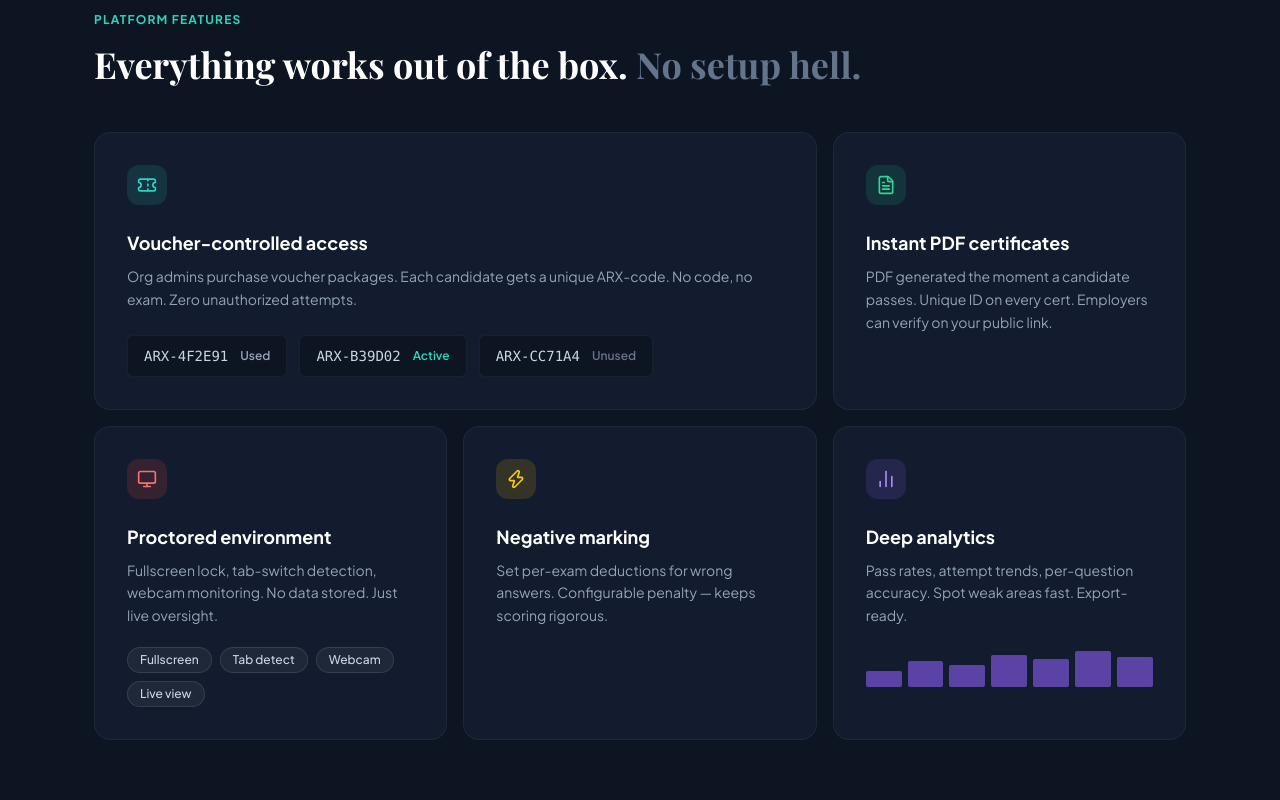
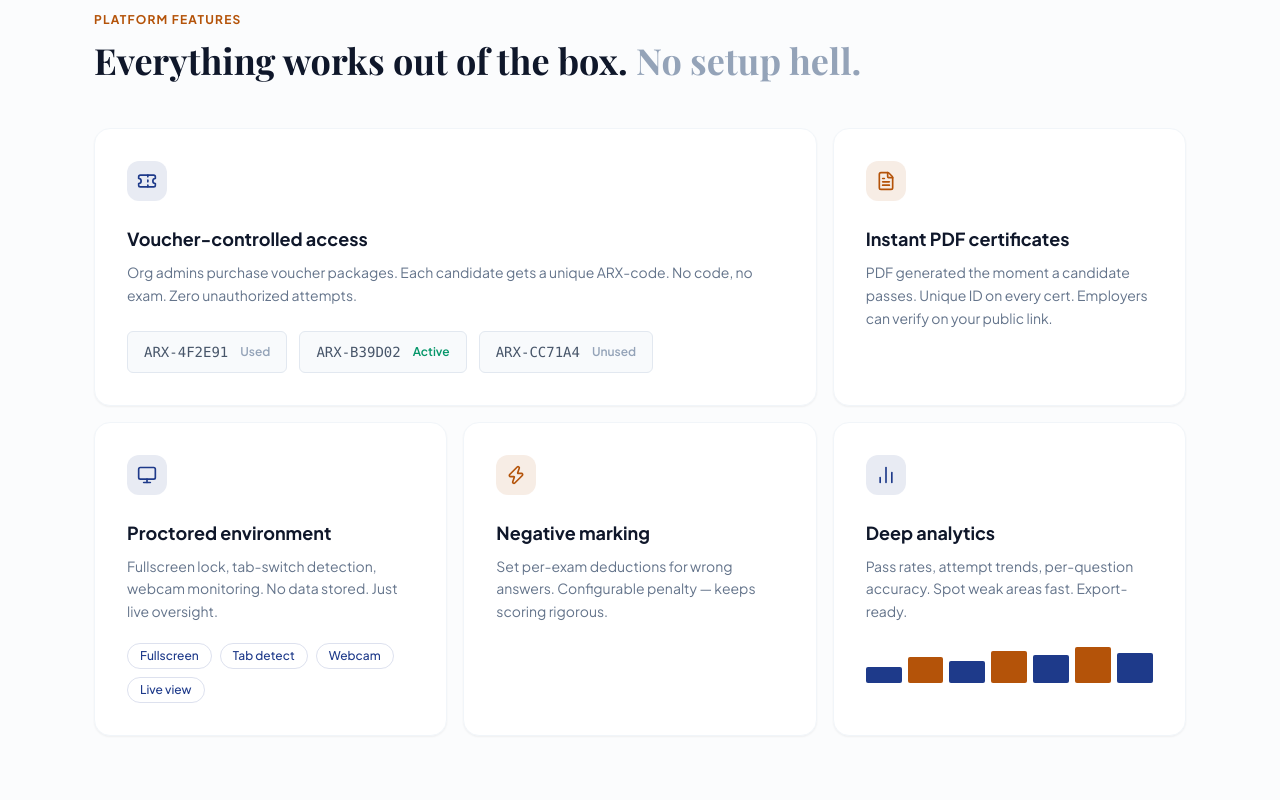
Before and after one commit to Aman-0402/certibyte, a React (Vite) app in the folder frontend/: page / in a window 1280 px wide. Shown: the part 3700-4500 px from the top of the page. Built offline with nearby package versions, Linux system fonts and the light colour scheme; a web font is replaced by a local one.

Commit message:
fix: retheme PlatformFeatures to light navy/gold palette

```diff
--- a/frontend/src/components/PlatformFeatures.tsx
+++ b/frontend/src/components/PlatformFeatures.tsx
@@ -2,28 +2,30 @@ import { Ticket, FileText, Monitor, Zap, BarChart2 } from 'lucide-react'
 import { useScrollReveal } from '@/hooks/useScrollReveal'
 
 const VOUCHER_CODES = [
-  { code: 'ARX-4F2E91', status: 'Used',   color: 'text-slate-400' },
-  { code: 'ARX-B39D02', status: 'Active', color: 'text-teal-400'  },
-  { code: 'ARX-CC71A4', status: 'Unused', color: 'text-slate-500' },
+  { code: 'ARX-4F2E91', status: 'Used',   statusCls: 'text-slate-400'  },
+  { code: 'ARX-B39D02', status: 'Active', statusCls: 'text-emerald-600' },
+  { code: 'ARX-CC71A4', status: 'Unused', statusCls: 'text-slate-400'  },
 ]
 
 const BAR_HEIGHTS = [40, 65, 55, 80, 70, 90, 75]
+
+const CARD_BASE = 'bg-white rounded-2xl border border-slate-100 shadow-sm p-8'
 
 export function PlatformFeatures() {
   const reveal = useScrollReveal()
 
   return (
-    <section className="py-24 bg-[#0d1523]" id="platformFeatures">
+    <section className="py-24 bg-slate-50/50" id="platformFeatures">
       <div className="max-w-[1140px] mx-auto px-6">
 
         {/* Header */}
         <div ref={reveal} className="rv mb-12">
-          <div className="text-xs font-bold tracking-widest text-teal-400 uppercase mb-4">
+          <div className="text-xs font-bold tracking-widest text-gold uppercase mb-3">
             Platform Features
           </div>
-          <h2 className="font-serif text-3xl lg:text-4xl font-bold text-white">
+          <h2 className="font-serif text-3xl lg:text-4xl font-bold text-navy-dark">
             Everything works out of the box.{' '}
-            <span className="text-slate-500">No setup hell.</span>
+            <span className="text-slate-400">No setup hell.</span>
           </h2>
         </div>
 
@@ -31,50 +33,47 @@ export function PlatformFeatures() {
         <div className="grid grid-cols-1 md:grid-cols-3 gap-4">
 
           {/* Voucher — wide */}
-          <div
-            ref={reveal}
-            className="rv md:col-span-2 bg-[#131c2e] rounded-2xl p-8 border border-white/5"
-          >
-            <div className="w-10 h-10 rounded-xl bg-teal-500/15 flex items-center justify-center mb-6">
-              <Ticket className="w-5 h-5 text-teal-400" />
+          <div ref={reveal} className={`rv md:col-span-2 ${CARD_BASE}`}>
+            <div className="w-10 h-10 rounded-xl bg-navy/10 flex items-center justify-center mb-6">
+              <Ticket className="w-5 h-5 text-navy" />
             </div>
-            <h3 className="text-white font-bold text-lg mb-2">Voucher-controlled access</h3>
-            <p className="text-slate-400 text-sm leading-relaxed mb-6">
+            <h3 className="text-navy-dark font-bold text-lg mb-2">Voucher-controlled access</h3>
+            <p className="text-slate-500 text-sm leading-relaxed mb-6">
               Org admins purchase voucher packages. Each candidate gets a unique ARX-code.
               No code, no exam. Zero unauthorized attempts.
             </p>
             <div className="flex flex-wrap gap-3">
-              {VOUCHER_CODES.map(({ code, status, color }) => (
+              {VOUCHER_CODES.map(({ code, status, statusCls }) => (
                 <div
                   key={code}
-                  className="flex items-center gap-3 bg-[#0d1523] rounded-lg px-4 py-2.5 border border-white/5"
+                  className="flex items-center gap-3 bg-slate-50 rounded-lg px-4 py-2.5 border border-slate-200"
                 >
-                  <span className="text-slate-300 text-sm font-mono">{code}</span>
-                  <span className={`text-xs font-semibold ${color}`}>{status}</span>
+                  <span className="text-slate-600 text-sm font-mono">{code}</span>
+                  <span className={`text-xs font-semibold ${statusCls}`}>{status}</span>
                 </div>
               ))}
             </div>
           </div>
 
           {/* PDF Certificates */}
-          <div ref={reveal} className="rv bg-[#131c2e] rounded-2xl p-8 border border-white/5">
-            <div className="w-10 h-10 rounded-xl bg-emerald-500/15 flex items-center justify-center mb-6">
-              <FileText className="w-5 h-5 text-emerald-400" />
+          <div ref={reveal} className={`rv ${CARD_BASE}`}>
+            <div className="w-10 h-10 rounded-xl bg-gold/10 flex items-center justify-center mb-6">
+              <FileText className="w-5 h-5 text-gold" />
             </div>
-            <h3 className="text-white font-bold text-lg mb-2">Instant PDF certificates</h3>
-            <p className="text-slate-400 text-sm leading-relaxed">
+            <h3 className="text-navy-dark font-bold text-lg mb-2">Instant PDF certificates</h3>
+            <p className="text-slate-500 text-sm leading-relaxed">
               PDF generated the moment a candidate passes. Unique ID on every cert.
               Employers can verify on your public link.
             </p>
           </div>
 
           {/* Proctored */}
-          <div ref={reveal} className="rv bg-[#131c2e] rounded-2xl p-8 border border-white/5">
-            <div className="w-10 h-10 rounded-xl bg-red-500/15 flex items-center justify-center mb-6">
-              <Monitor className="w-5 h-5 text-red-400" />
+          <div ref={reveal} className={`rv ${CARD_BASE}`}>
+            <div className="w-10 h-10 rounded-xl bg-navy/10 flex items-center justify-center mb-6">
+              <Monitor className="w-5 h-5 text-navy" />
             </div>
-            <h3 className="text-white font-bold text-lg mb-2">Proctored environment</h3>
-            <p className="text-slate-400 text-sm leading-relaxed mb-5">
+            <h3 className="text-navy-dark font-bold text-lg mb-2">Proctored environment</h3>
+            <p className="text-slate-500 text-sm leading-relaxed mb-5">
               Fullscreen lock, tab-switch detection, webcam monitoring.
               No data stored. Just live oversight.
             </p>
@@ -82,7 +81,7 @@ export function PlatformFeatures() {
               {['Fullscreen', 'Tab detect', 'Webcam', 'Live view'].map((tag) => (
                 <span
                   key={tag}
-                  className="text-xs font-medium text-slate-300 bg-white/5 border border-white/10 rounded-full px-3 py-1"
+                  className="text-xs font-medium text-navy bg-navy/8 border border-navy/15 rounded-full px-3 py-1"
                 >
                   {tag}
                 </span>
@@ -91,31 +90,31 @@ export function PlatformFeatures() {
           </div>
 
           {/* Negative marking */}
-          <div ref={reveal} className="rv bg-[#131c2e] rounded-2xl p-8 border border-white/5">
-            <div className="w-10 h-10 rounded-xl bg-yellow-500/15 flex items-center justify-center mb-6">
-              <Zap className="w-5 h-5 text-yellow-400" />
+          <div ref={reveal} className={`rv ${CARD_BASE}`}>
+            <div className="w-10 h-10 rounded-xl bg-gold/10 flex items-center justify-center mb-6">
+              <Zap className="w-5 h-5 text-gold" />
             </div>
-            <h3 className="text-white font-bold text-lg mb-2">Negative marking</h3>
-            <p className="text-slate-400 text-sm leading-relaxed">
+            <h3 className="text-navy-dark font-bold text-lg mb-2">Negative marking</h3>
+            <p className="text-slate-500 text-sm leading-relaxed">
               Set per-exam deductions for wrong answers. Configurable penalty — keeps scoring rigorous.
             </p>
           </div>
 
           {/* Deep analytics */}
-          <div ref={reveal} className="rv bg-[#131c2e] rounded-2xl p-8 border border-white/5">
-            <div className="w-10 h-10 rounded-xl bg-violet-500/15 flex items-center justify-center mb-6">
-              <BarChart2 className="w-5 h-5 text-violet-400" />
+          <div ref={reveal} className={`rv ${CARD_BASE}`}>
+            <div className="w-10 h-10 rounded-xl bg-navy/10 flex items-center justify-center mb-6">
+              <BarChart2 className="w-5 h-5 text-navy" />
             </div>
-            <h3 className="text-white font-bold text-lg mb-2">Deep analytics</h3>
-            <p className="text-slate-400 text-sm leading-relaxed mb-5">
+            <h3 className="text-navy-dark font-bold text-lg mb-2">Deep analytics</h3>
+            <p className="text-slate-500 text-sm leading-relaxed mb-5">
               Pass rates, attempt trends, per-question accuracy. Spot weak areas fast. Export-ready.
             </p>
             <div className="flex items-end gap-1.5 h-10">
               {BAR_HEIGHTS.map((h, i) => (
                 <div
                   key={i}
-                  className="flex-1 rounded-sm bg-violet-500/60"
-                  style={{ height: `${h}%` }}
+                  className="flex-1 rounded-sm"
+                  style={{ height: `${h}%`, backgroundColor: i % 2 === 0 ? '#1e3a8a' : '#b45309' }}
                 />
               ))}
             </div>
```
